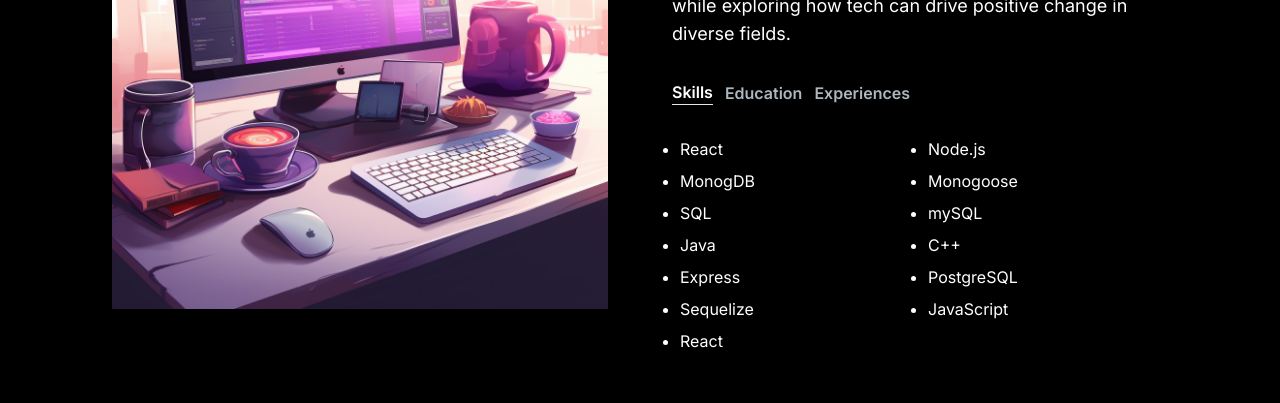
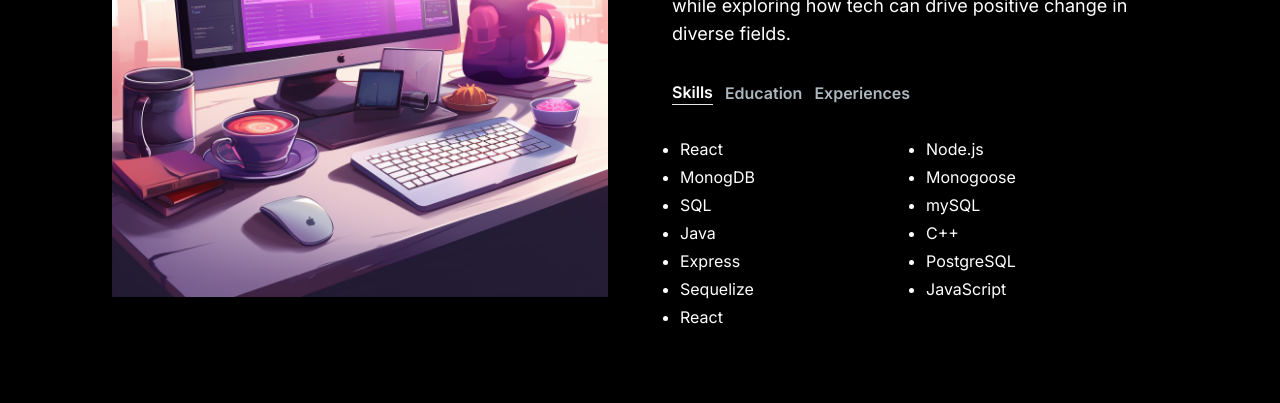
Before and after one commit to Harmain1233/harmain-s-portfolio, a Next.js app: page / in a window 1280 px wide. Shown: the part 980-1383 px from the top of the page. Built offline with nearby package versions, Linux system fonts and the light colour scheme.

Commit message:
Update AboutSection.jsx

```diff
--- a/app/components/AboutSection.jsx
+++ b/app/components/AboutSection.jsx
@@ -8,7 +8,7 @@ const TAB_DATA = [
     title: "Skills",
     id: "skills",
     content: (
-      <ul className="list-disc pl-2 grid grid-cols-2 gap-2">
+      <ul className="list-disc pl-2 grid grid-cols-2 gap-1">
          <li>React</li>
         <li>Node.js</li>
          <li>MonogDB</li>
```
